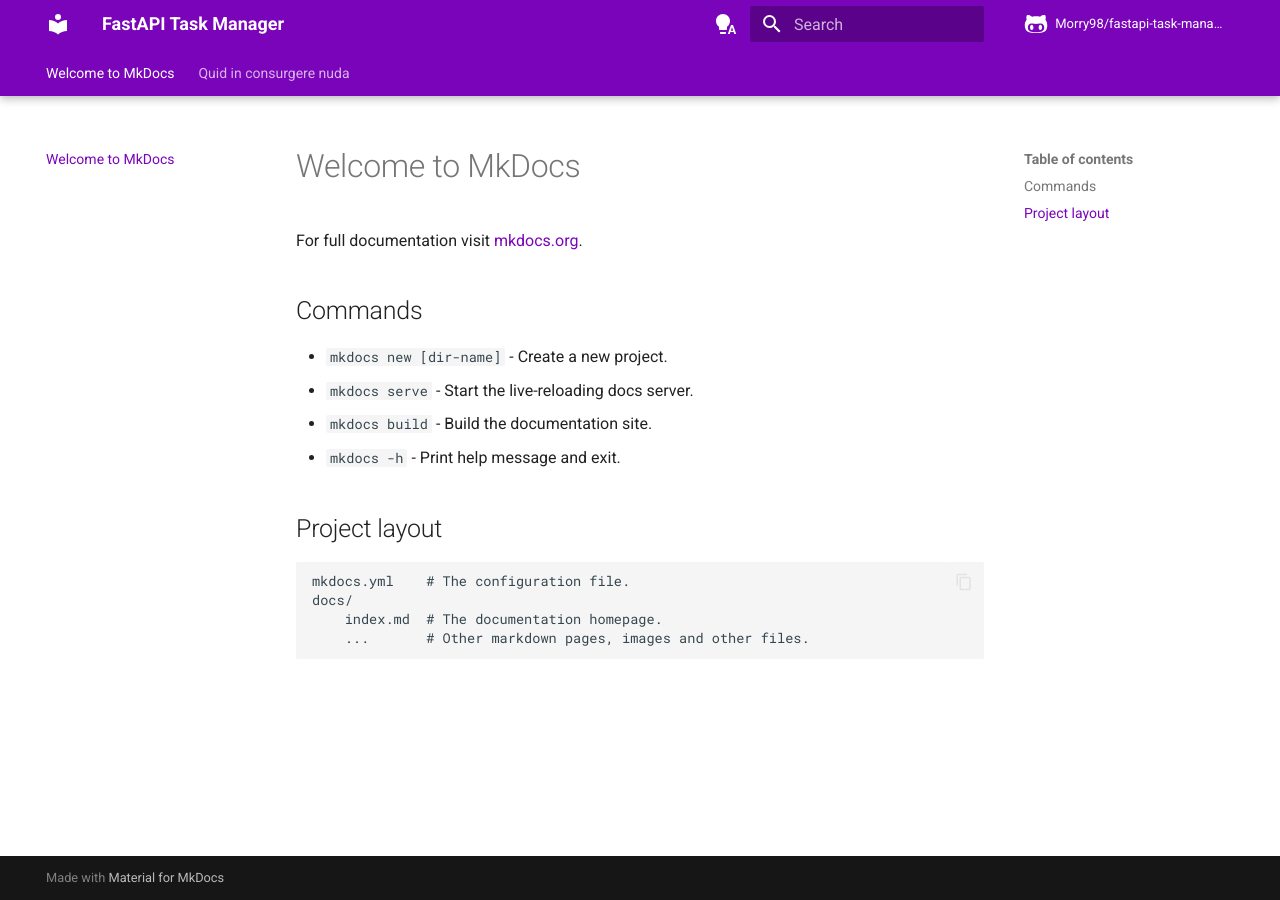
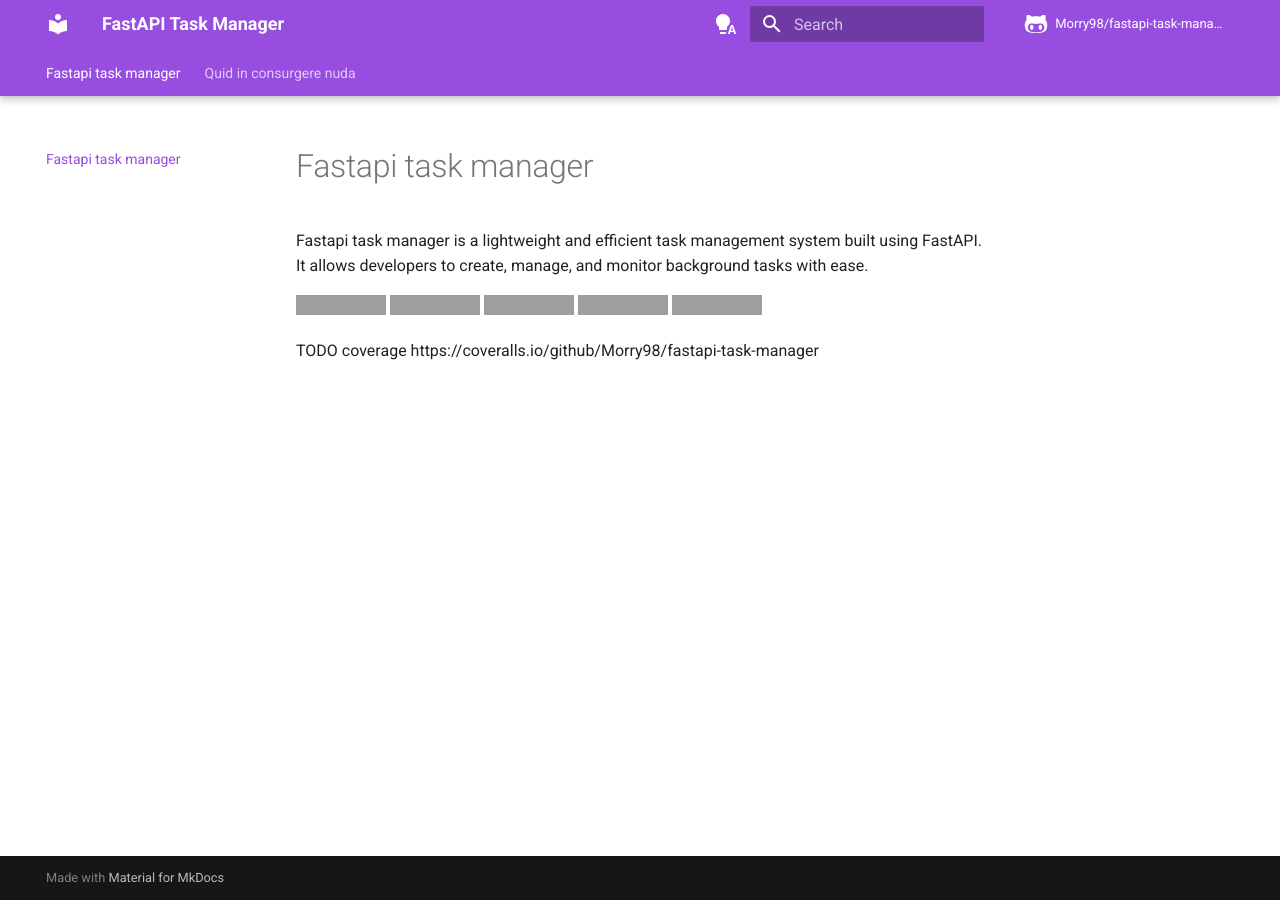
Before and after one commit to Morry98/fastapi-task-manager, an MkDocs documentation site: the page built from docs/docs/index.md, in a window 1280 px wide. Built offline with MkDocs 1.6.1 and Material for MkDocs 9.7.7, drawn with Linux system fonts in a browser that asks for light colours; comment, search, counter and statistics services are not loaded; grey boxes are pictures that could not be loaded.

Commit message:
update docs color

```diff
--- a/docs/docs/assets/brand-colors.css
+++ b/docs/docs/assets/brand-colors.css
@@ -1,13 +1,13 @@
 /* Light scheme */
 :root > * {
-  --md-primary-fg-color:        #7a04ba;
+  --md-primary-fg-color:        #964de0;
 
   --md-accent-fg-color:         #d0c901;
 
 }
 /* Dark scheme */
 [data-md-color-scheme="slate"] {
-  --md-primary-fg-color:        #7a04ba;
+  --md-primary-fg-color:        #964de0;
 
   --md-accent-fg-color:         #d0c901;
 }
--- a/docs/docs/index.md
+++ b/docs/docs/index.md
@@ -1,17 +1,16 @@
-# Welcome to MkDocs
+---
+title: Fastapi task manager
+description: Documentation for Fastapi task manager
+tags:
+  - fastapi
+  - fastapi task manager
+---
+Fastapi task manager is a lightweight and efficient task management system built using FastAPI. It allows developers to create, manage, and monitor background tasks with ease.
 
-For full documentation visit [mkdocs.org](https://www.mkdocs.org).
+![PyPI - Version](https://img.shields.io/pypi/v/fastapi-task-manager?style=plastic&color=964de0)
+![PyPI - Downloads](https://img.shields.io/pypi/dm/fastapi-task-manager?style=plastic&label=pypi%20download&color=964de0)
+![PyPI - License](https://img.shields.io/pypi/l/fastapi-task-manager?style=plastic&color=964de0)
+![PyPI - Python Version](https://img.shields.io/pypi/pyversions/fastapi-task-manager?style=plastic&color=964de0)
+![Pepy Total Downloads](https://img.shields.io/pepy/dt/fastapi-task-manager?style=plastic&color=964de0)
 
-## Commands
-
-* `mkdocs new [dir-name]` - Create a new project.
-* `mkdocs serve` - Start the live-reloading docs server.
-* `mkdocs build` - Build the documentation site.
-* `mkdocs -h` - Print help message and exit.
-
-## Project layout
-
-    mkdocs.yml    # The configuration file.
-    docs/
-        index.md  # The documentation homepage.
-        ...       # Other markdown pages, images and other files.
+TODO coverage https://coveralls.io/github/Morry98/fastapi-task-manager
--- a/mkdocs.yml
+++ b/mkdocs.yml
@@ -9,8 +9,6 @@ strict: true                # build fail if there are any warnings
 
 theme:
   name: material
-  #favicon: assets/icon.ico
-  #logo: assets/icon.png
   language: en
   features:
     - content.code.annotate
```
